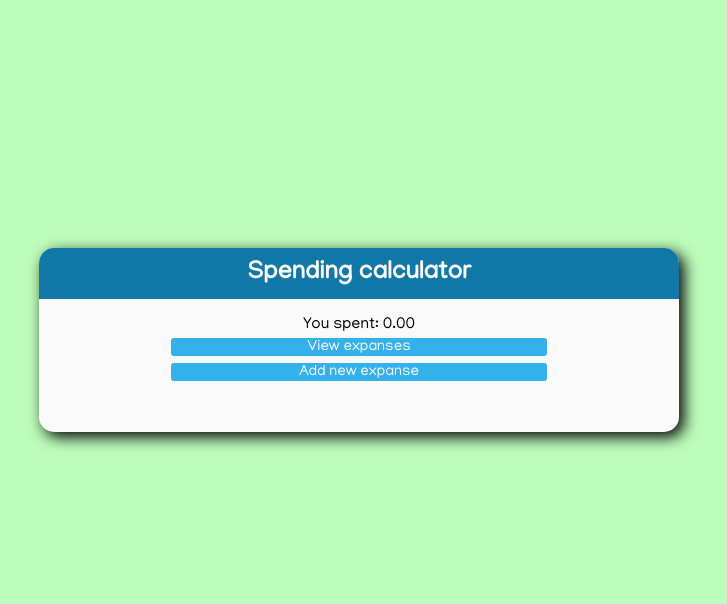
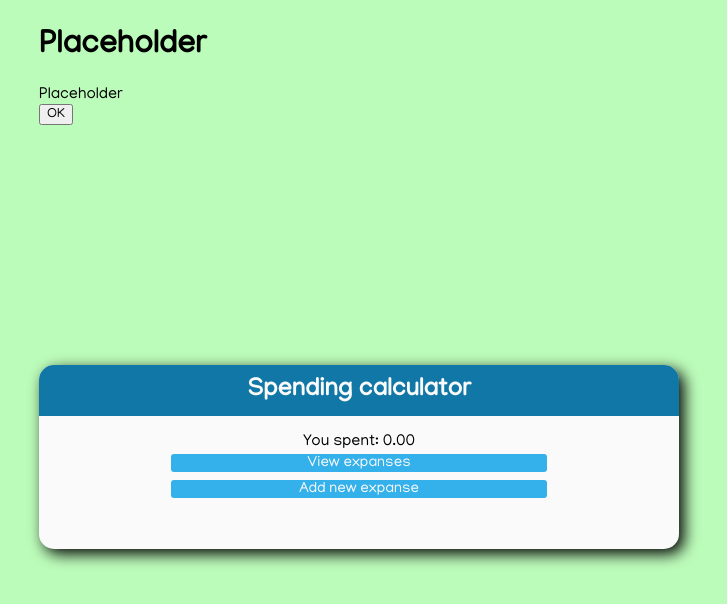
Before and after one commit to pasiastazebra/spendingcalculator, a website built with Vite: page spending-calculator/index.html in a window 1280 px wide. Shown: the whole page, without its empty margins (281-1008 px from the left). Built offline with nearby package versions, Linux system fonts and the light colour scheme.

Commit message:
html for alert window

```diff
--- a/spending-calculator/index.html
+++ b/spending-calculator/index.html
@@ -30,7 +30,21 @@
     </dialog>
     <!-- Custom alert -->
 
-    <!-- To do! -->
+    <div class="alert-window">
+      <div class="alert-window-top">
+        <h1 class="alert-window-title">
+          Placeholder
+          <!-- here goes alert title -->
+        </h1>
+      </div>
+      <div class="alert-window-content">
+        <article class="alert-window-content-description">
+          Placeholder
+          <!-- here goes alert description -->
+        </article>
+        <button class="alert-window-content-button">OK</button>
+      </div>
+    </div>
 
     <!-- App -->
     <div class="app-window">
```
